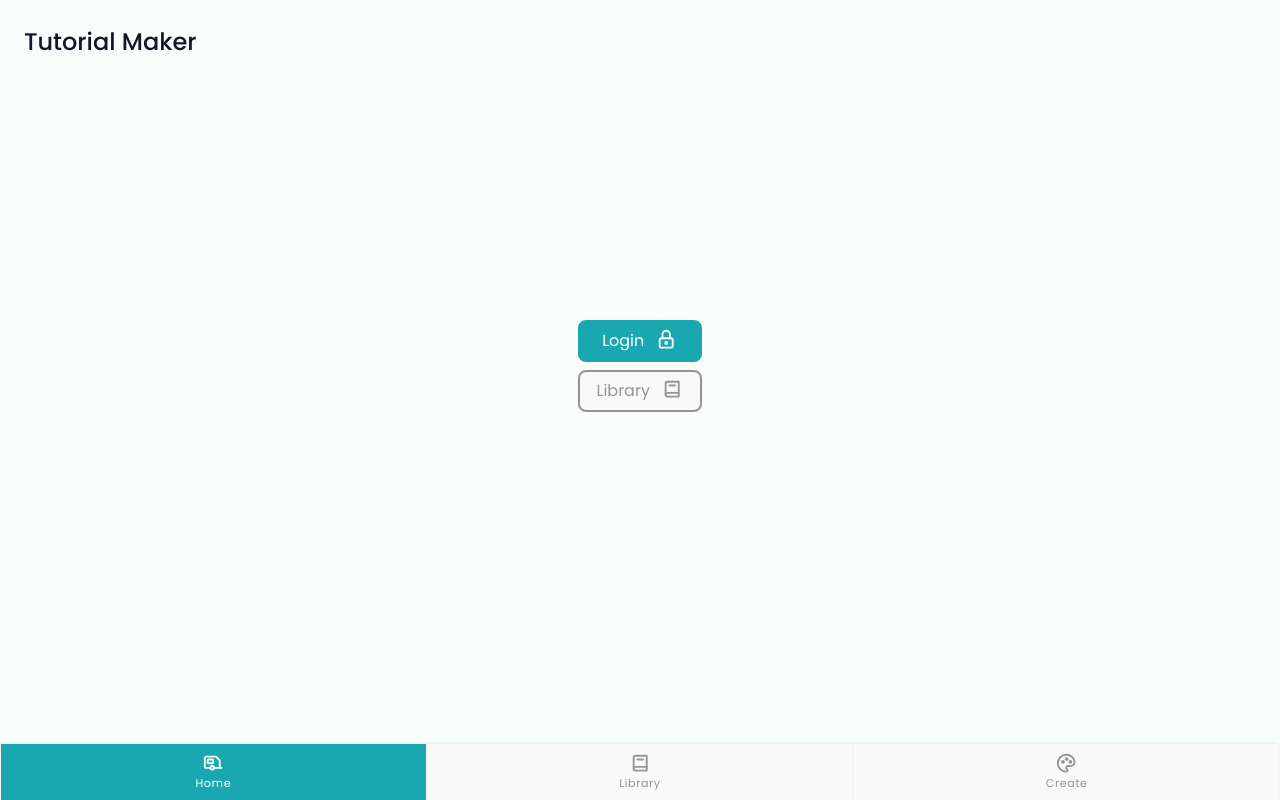
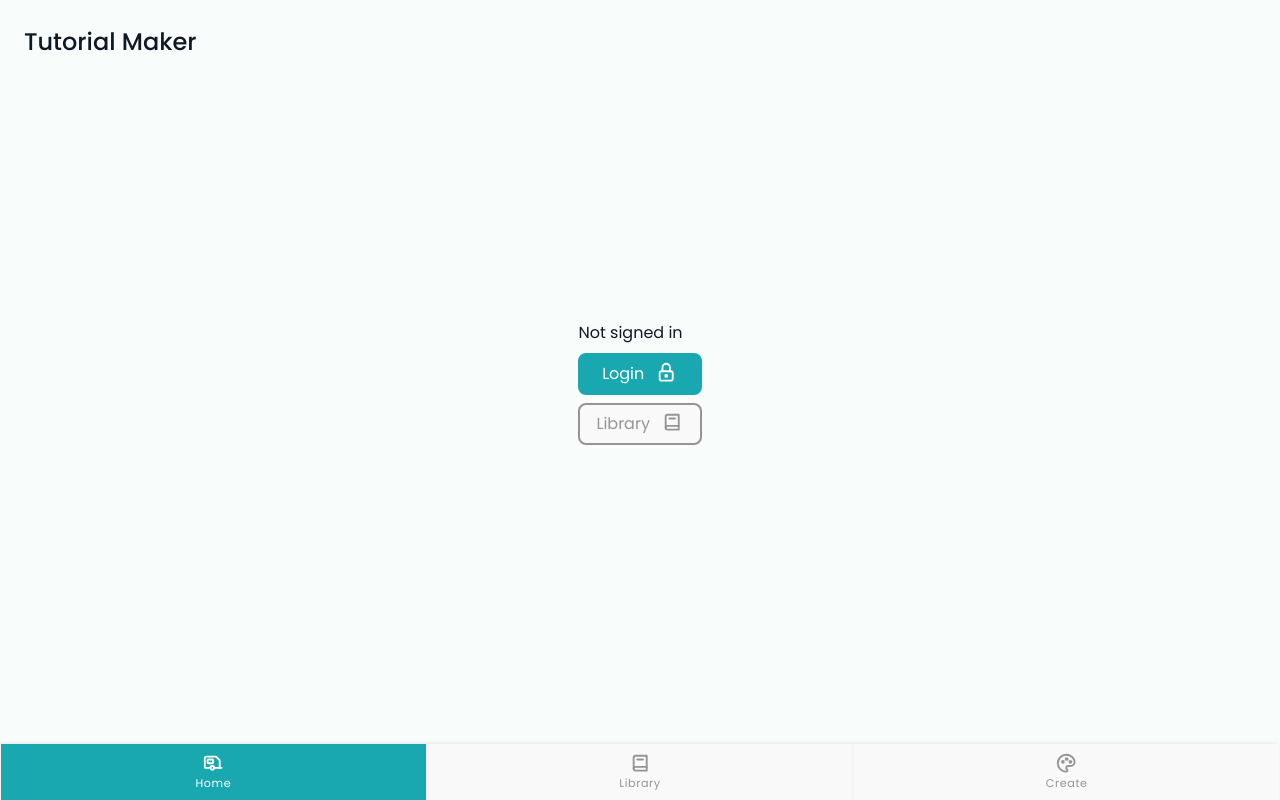
Before and after one commit to kai-franke/capstone-project, a Next.js app: page / in a window 1280 px wide. Built offline with nearby package versions, Linux system fonts and the light colour scheme; no server answers.

Commit message:
set up next auth basic functionality

```diff
--- a/package.json
+++ b/package.json
@@ -13,6 +13,7 @@
     "mongoose": "^6.7.0",
     "nanoid": "^4.0.0",
     "next": "12.3.1",
+    "next-auth": "^4.15.0",
     "react": "18.2.0",
     "react-dom": "18.2.0",
     "react-icons": "^4.6.0",
--- a/pages/_app.js
+++ b/pages/_app.js
@@ -1,13 +1,16 @@
 import GlobalStyle from "../components/GlobalStyle";
 import Layout from "../components/Layout";
+import { SessionProvider } from "next-auth/react";
 
-function MyApp({ Component, pageProps }) {
+function MyApp({ Component, pageProps: { session, ...pageProps } }) {
   return (
     <>
       <GlobalStyle />
-      <Layout>
-        <Component {...pageProps} />
-      </Layout>
+      <SessionProvider session={session}>
+        <Layout>
+          <Component {...pageProps} />
+        </Layout>
+      </SessionProvider>
     </>
   );
 }
--- a/pages/index.js
+++ b/pages/index.js
@@ -4,8 +4,11 @@ import { TbLock, TbBook2 } from "react-icons/tb";
 import styled from "styled-components";
 import { Button } from "../components/Buttons";
 import Headline from "../components/Headline";
+import { useSession, signIn, signOut } from "next-auth/react";
 
 export default function Home() {
+  const { data: session } = useSession();
+
   return (
     <div>
       <Head>
@@ -17,7 +20,15 @@ export default function Home() {
       <main>
         <Headline>Tutorial Maker</Headline>
         <HomeButtonContainer>
-          <Button isPrimary>
+        {session ? (
+        <>
+          <p>Signed in as {session.user.email}</p>
+          <Button onClick={() => signOut()}>Sign out</Button>
+        </>
+      ) : (
+        <>
+          <p>Not signed in</p>
+          <Button isPrimary onClick={() => signIn()}>
             Login
             <TbLock
               style={{
@@ -26,7 +37,19 @@ export default function Home() {
                 marginLeft: "0.5em",
               }}
             />
-          </Button>
+         </Button>
+        </>
+      )}
+          {/* <Button isPrimary>
+            Login
+            <TbLock
+              style={{
+                color: "inherit",
+                fontSize: "1.4em",
+                marginLeft: "0.5em",
+              }}
+            />
+          </Button> */}
           <Link href="/tutorials" passHref>
             <Button>
               Library
```
Also changed, not shown: pages/api/auth/[...nextauth].js (added, +15 -0 lines), 1 other file (tests, documents, lock files or other folders).
